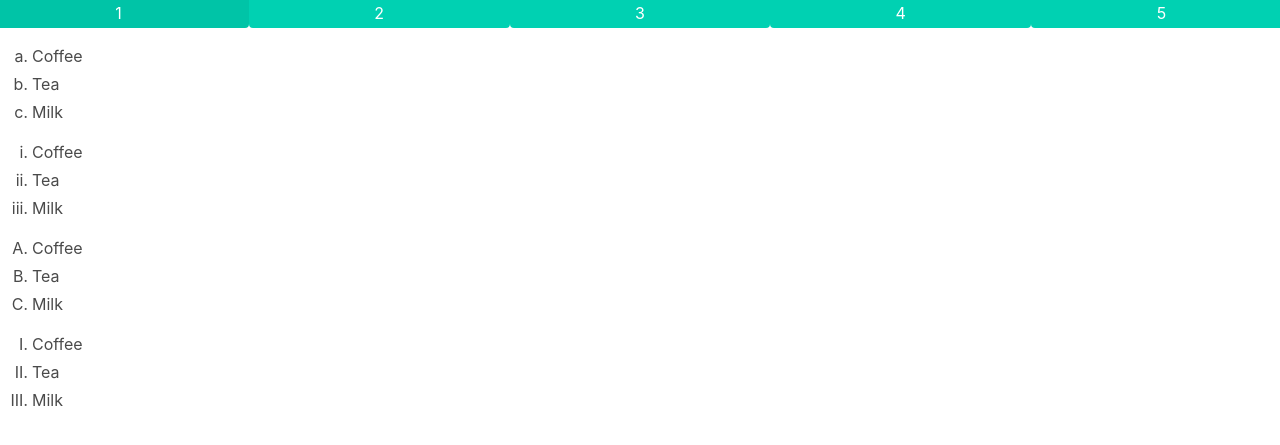
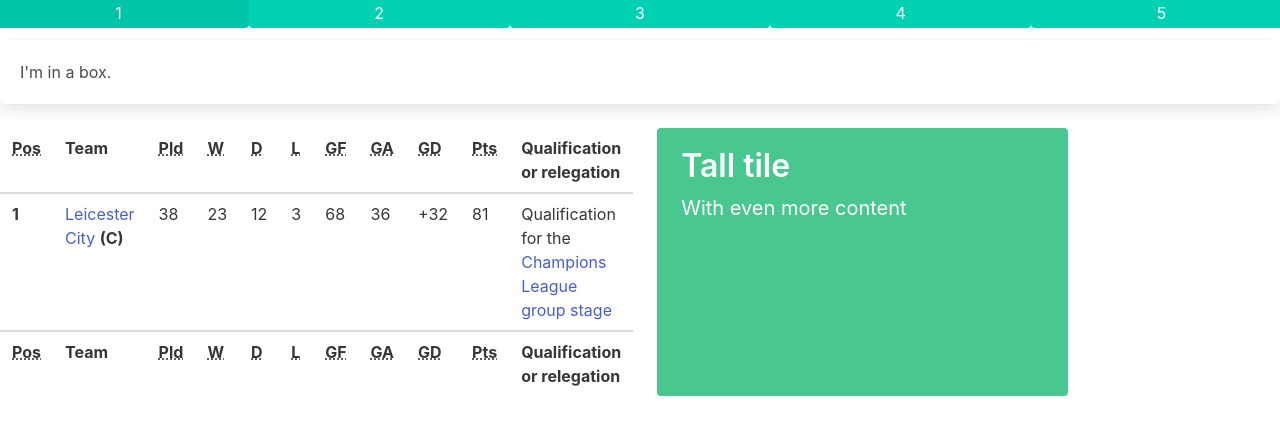
Before and after one commit to DerreckMarques/Notes, a Flask app: page / in a window 1280 px wide. Shown: the top 445 px of the page. Run offline with Flask 2, Linux system fonts and the light colour scheme.

Commit message:
modificando a interface

```diff
--- a/notes/templates/index.html
+++ b/notes/templates/index.html
@@ -16,28 +16,76 @@
       <div class="column button is-primary">5</div>
     </div>
 
-  <div class="content">
-    <ol class="is-lower-alpha">
-      <li>Coffee</li>
-      <li>Tea</li>
-      <li>Milk</li>
-    </ol>
-    <ol class="is-lower-roman">
-      <li>Coffee</li>
-      <li>Tea</li>
-      <li>Milk</li>
-    </ol>
-    <ol class="is-upper-alpha">
-      <li>Coffee</li>
-      <li>Tea</li>
-      <li>Milk</li>
-    </ol>
-    <ol class="is-upper-roman">
-      <li>Coffee</li>
-      <li>Tea</li>
-      <li>Milk</li>
-    </ol>
-  </div>
+    <div class="box">
+      I'm in a box.
+    </div>
+
+
+    <div class="tile is-ancestor">
+      <div class="tile is-vertical is-4">
+        <div class="tile">
+          <div class="tile is-parent is-vertical">
+            <table class="table">
+              <thead>
+                <tr>
+                  <th><abbr title="Position">Pos</abbr></th>
+                  <th>Team</th>
+                  <th><abbr title="Played">Pld</abbr></th>
+                  <th><abbr title="Won">W</abbr></th>
+                  <th><abbr title="Drawn">D</abbr></th>
+                  <th><abbr title="Lost">L</abbr></th>
+                  <th><abbr title="Goals for">GF</abbr></th>
+                  <th><abbr title="Goals against">GA</abbr></th>
+                  <th><abbr title="Goal difference">GD</abbr></th>
+                  <th><abbr title="Points">Pts</abbr></th>
+                  <th>Qualification or relegation</th>
+                </tr>
+              </thead>
+              <tfoot>
+                <tr>
+                  <th><abbr title="Position">Pos</abbr></th>
+                  <th>Team</th>
+                  <th><abbr title="Played">Pld</abbr></th>
+                  <th><abbr title="Won">W</abbr></th>
+                  <th><abbr title="Drawn">D</abbr></th>
+                  <th><abbr title="Lost">L</abbr></th>
+                  <th><abbr title="Goals for">GF</abbr></th>
+                  <th><abbr title="Goals against">GA</abbr></th>
+                  <th><abbr title="Goal difference">GD</abbr></th>
+                  <th><abbr title="Points">Pts</abbr></th>
+                  <th>Qualification or relegation</th>
+                </tr>
+              </tfoot>
+              <tbody>
+                <tr>
+                  <th>1</th>
+                  <td><a href="https://en.wikipedia.org/wiki/Leicester_City_F.C." title="Leicester City F.C.">Leicester City</a> <strong>(C)</strong>
+                  </td>
+                  <td>38</td>
+                  <td>23</td>
+                  <td>12</td>
+                  <td>3</td>
+                  <td>68</td>
+                  <td>36</td>
+                  <td>+32</td>
+                  <td>81</td>
+                  <td>Qualification for the <a href="https://en.wikipedia.org/wiki/2016%E2%80%9317_UEFA_Champions_League#Group_stage" title="2016–17 UEFA Champions League">Champions League group stage</a></td>
+                </tr>
+              </tbody>
+            </table>
+      </div>
+      <div class="tile is-parent is-vertical is-12">
+        <article class="tile is-child notification is-success">
+          <div class="content">
+            <p class="title">Tall tile</p>
+            <p class="subtitle">With even more content</p>
+            <div class="content">
+              <!-- Content -->
+            </div>
+          </div>
+        </article>
+      </div>
+    </div>
 
   </body>
 </html>
```
Also changed, not shown: notes/app.py (line endings or trailing spaces).
